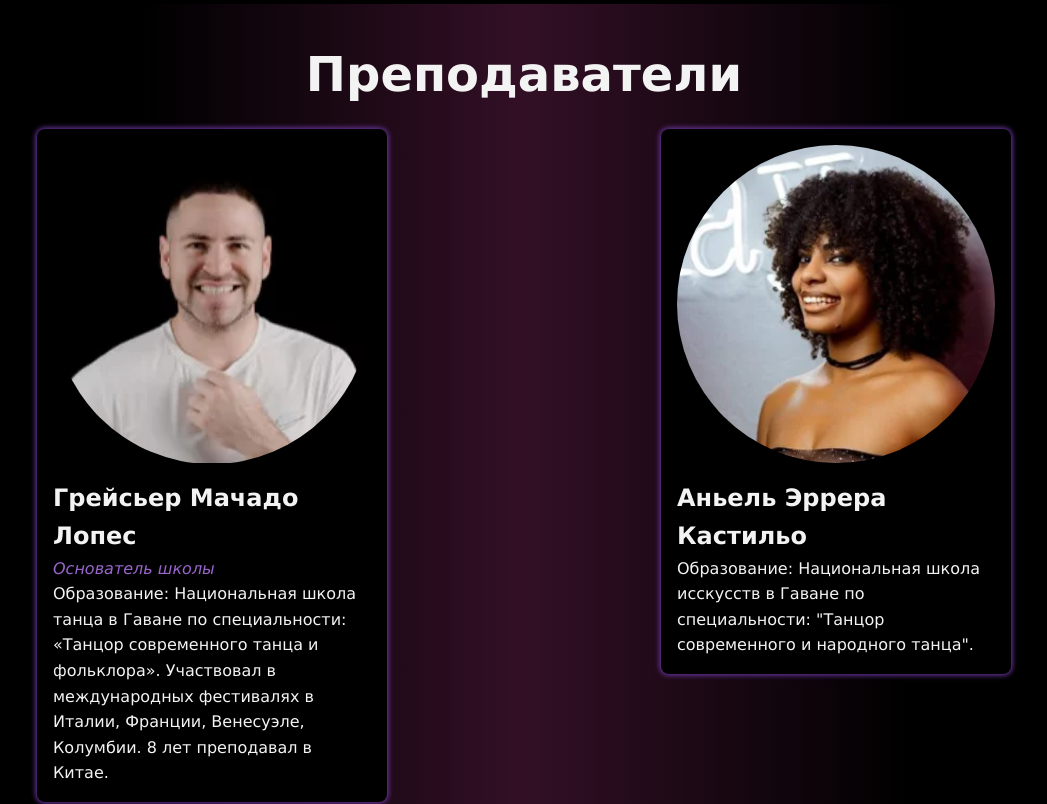
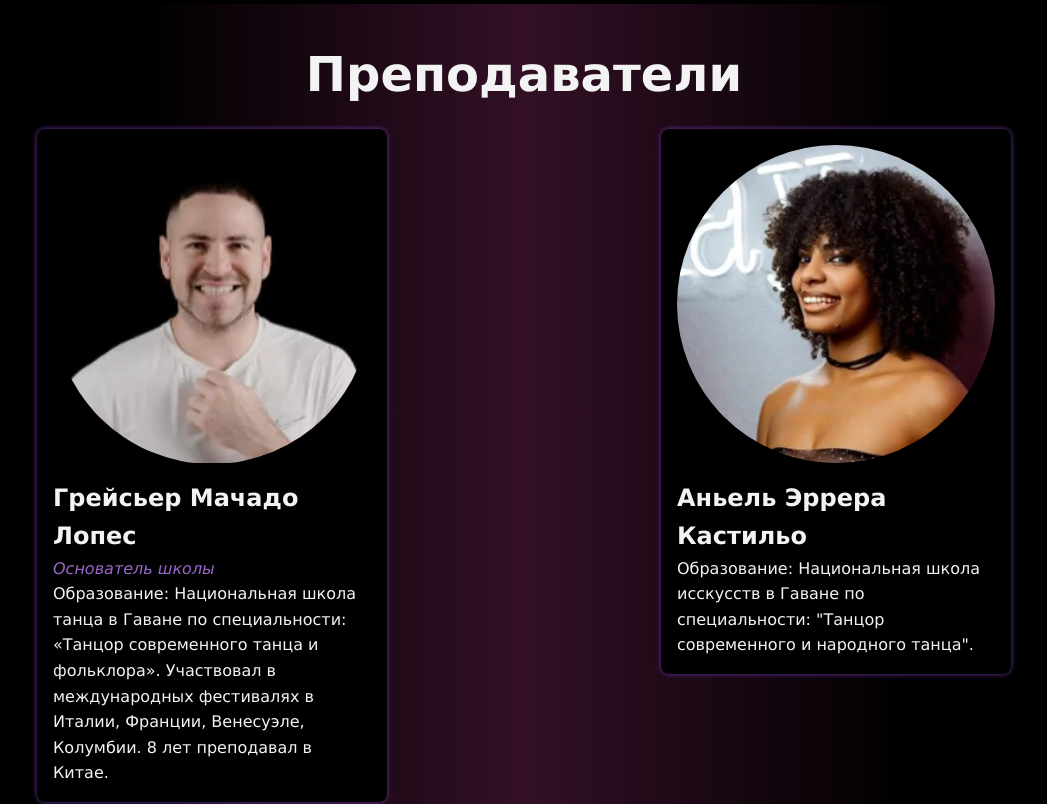
Before and after one commit to ernvk23/dancing-with-htmx-ui, a plain HTML site: page index.html in a window 1280 px wide. Shown: the part 860-1664 px from the top of the page, without its empty margins (116-1163 px from the left). Drawn offline with Linux system fonts and the light colour scheme.

Commit message:
reduce a the shadow for mobile

```diff
--- a/index.html
+++ b/index.html
@@ -385,7 +385,7 @@
                 </li>
                 <li role="listitem">
                     <h3>В группы парных занятий нужно приходить с парой?</h3>
-                    <p>Да,<br>нужно приходжить с парой или записаться в лист ожидания пары.</p>
+                    <p>Да,<br>нужно приходить с парой или записаться в лист ожидания пары.</p>
                 </li>
                 <li role="listitem">
                     <h3>В чем тренироваться?</h3>
--- a/styles.css
+++ b/styles.css
@@ -40,8 +40,8 @@
     --border-radius: 0.5rem;
     --box-shadow-navbar: 0 0.1rem 0.5rem 0.01rem var(--primary-color);
     /* --box-shadow-primary: 0 0 0.3rem var(--primary-color); */
-    --box-shadow-primary: 0 0 0.3rem 0.1rem var(--primary-color);
-    --box-shadow-secondary: 0 0 0.3rem 0.1rem var(--secondary-color-dark);
+    --box-shadow-primary: 0 0 0.3rem 0.01rem var(--primary-color);
+    --box-shadow-secondary: 0 0 0.3rem 0.01rem var(--secondary-color-dark);
     /* Reddish-purple glow */
     --transition-duration: 0.3s;
     --transition-duration-longer: 0.5s;
@@ -467,7 +467,7 @@ footer .container-full {
     align-items: center;
     /* justify-content: center; */
     margin-top: 0.5rem;
-    background-color: var(--primary-color-dark);
+    background-color: var(--background-color);
     /* padding: 0.5rem; */
     border-radius: var(--border-radius);
     transform: translateY(5rem);
@@ -906,6 +906,11 @@ footer .container-full {
 
 /* Media Queries for Mobile */
 @media (max-width: 768px) {
+    :root {
+        --border-radius: 0.4rem;
+        --box-shadow-navbar: 0 0.1rem 0.4rem 0.01rem var(--primary-color);
+    }
+
     h1 {
         font-size: 4rem;
     }
```
